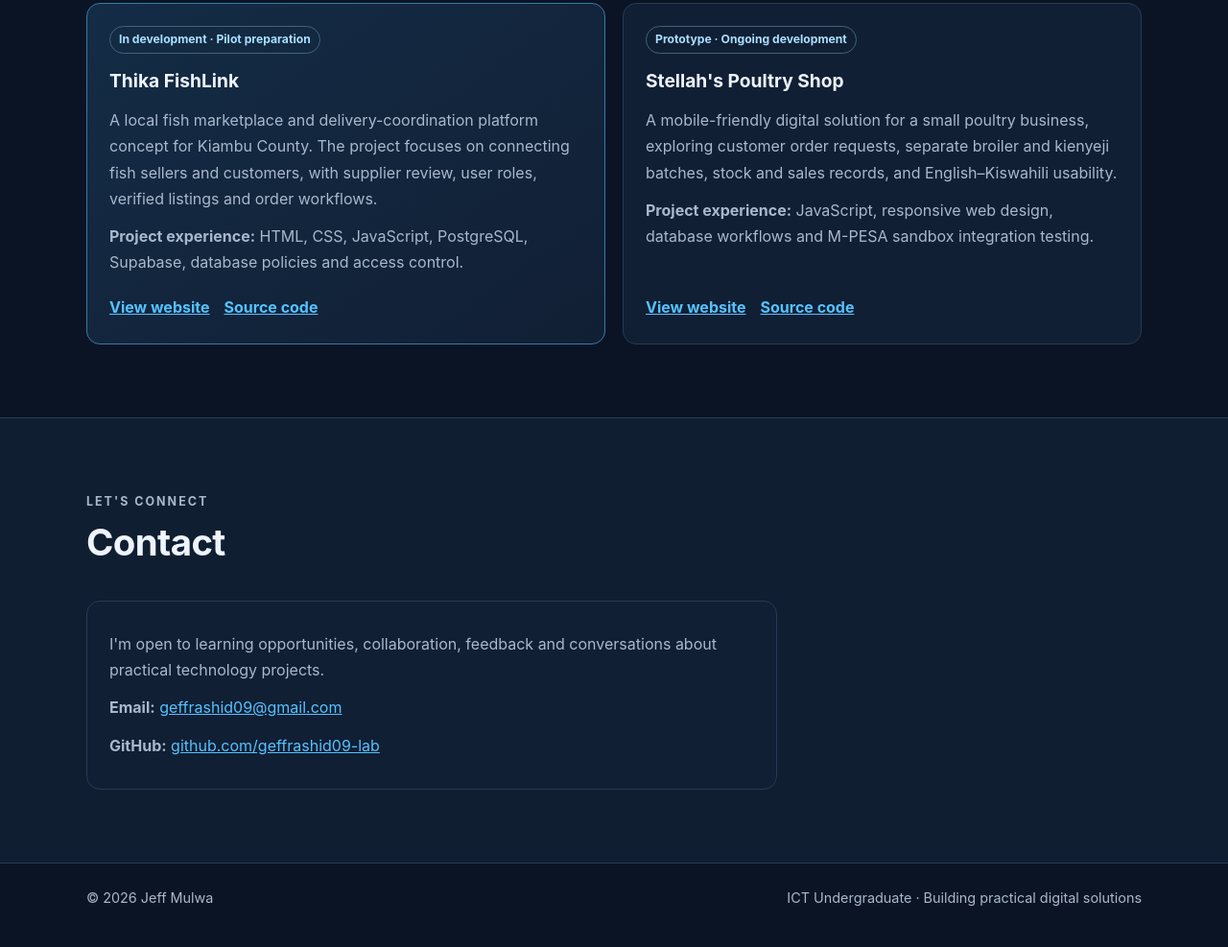
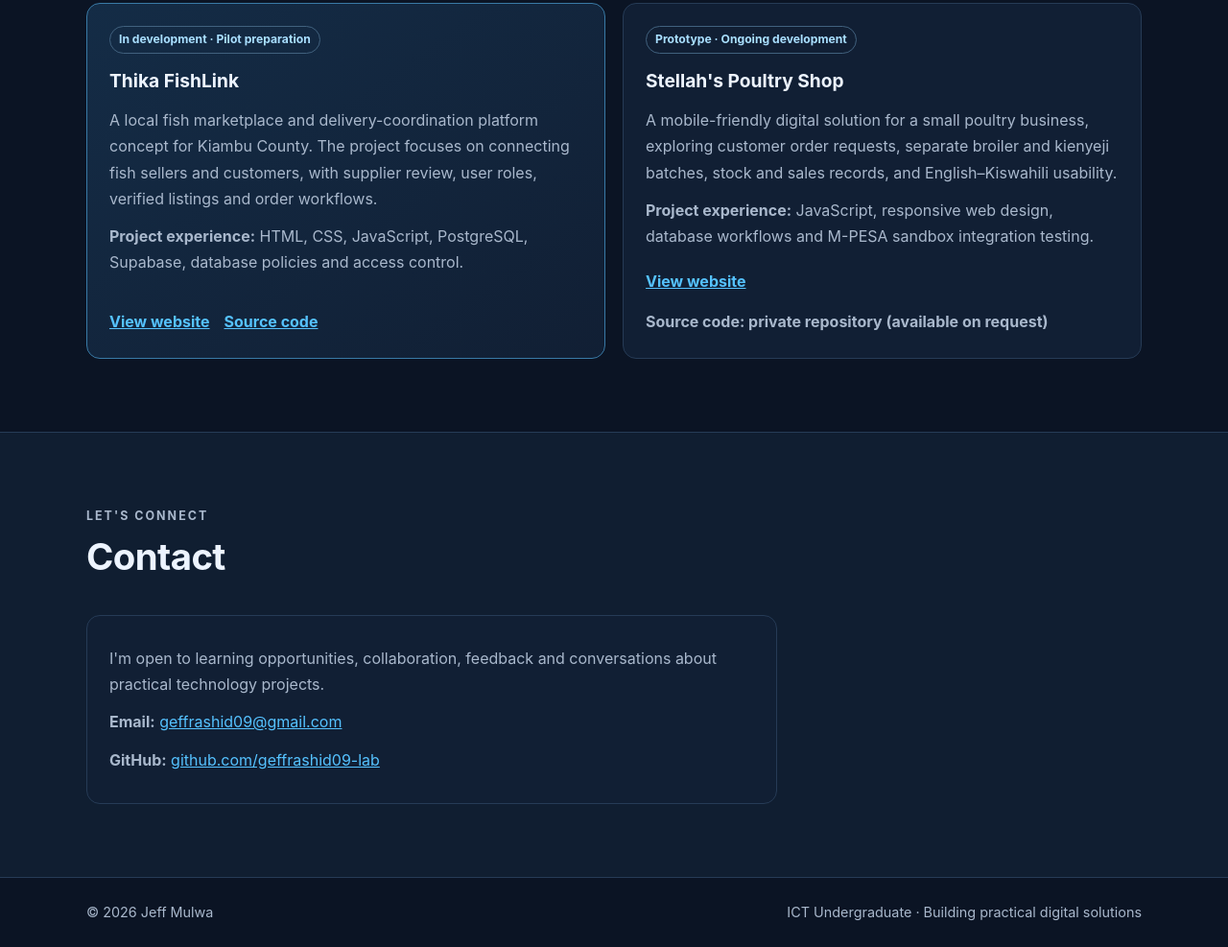
Before and after one commit to geffrashid09-lab/Jeff-Mulwa-, a plain HTML site: page index.html in a window 1280 px wide. Shown: the part 3520-4507 px from the top of the page at 96% size. Drawn offline with Linux system fonts and the light colour scheme.

Commit message:
Respect private Stellah repository in portfolio

```diff
--- a/index.html
+++ b/index.html
@@ -26,7 +26,7 @@ section{padding:76px 0}.hero{padding:110px 0 96px;background:radial-gradient(ell
 <section id="achievements"><div class="wrap"><div class="section-head"><p class="eyebrow">Progress through learning</p><h2>Achievements</h2></div><div class="project-grid"><article class="project"><span class="status">Training</span><h3>HudumaBox Entrepreneurship</h3><p>Completed entrepreneurship training and received a certificate.</p></article><article class="project"><span class="status">Digital skills</span><h3>DigiKen</h3><p>Completed digital skills training and received a certificate.</p></article><article class="project"><span class="status">Hackathon</span><h3>Swahilipot 2026</h3><p>Participated in the 2026 hackathon and received a participation certificate.</p></article><article class="project"><span class="status">Practical development</span><h3>Built and deployed web applications</h3><p>Developed and published working web application prototypes using GitHub and Vercel.</p></article><article class="project"><span class="status">Backend practice</span><h3>Database design and access control</h3><p>Gained hands-on experience with PostgreSQL, Supabase, SQL migrations, authentication concepts, role-based permissions and Row Level Security.</p></article><article class="project"><span class="status">Integration testing</span><h3>M-PESA Daraja sandbox</h3><p>Explored an M-PESA payment workflow in the sandbox environment. This is not represented as live payment processing.</p></article></div></div></section>
 <section id="projects"><div class="wrap"><div class="section-head"><p class="eyebrow">Selected work</p><h2>Projects</h2><p class="muted">Two active projects. Their development status is shown honestly.</p></div><div class="project-grid">
 <article class="project featured"><span class="status">In development · Pilot preparation</span><h3>Thika FishLink</h3><p>A local fish marketplace and delivery-coordination platform concept for Kiambu County. The project focuses on connecting fish sellers and customers, with supplier review, user roles, verified listings and order workflows.</p><p><strong>Project experience:</strong> HTML, CSS, JavaScript, PostgreSQL, Supabase, database policies and access control.</p><div class="links"><a href="https://thika-fishlink.vercel.app" target="_blank" rel="noopener noreferrer">View website</a><a href="https://github.com/geffrashid09-lab/thika-fishlink" target="_blank" rel="noopener noreferrer">Source code</a></div></article>
-<article class="project"><span class="status">Prototype · Ongoing development</span><h3>Stellah's Poultry Shop</h3><p>A mobile-friendly digital solution for a small poultry business, exploring customer order requests, separate broiler and kienyeji batches, stock and sales records, and English–Kiswahili usability.</p><p><strong>Project experience:</strong> JavaScript, responsive web design, database workflows and M-PESA sandbox integration testing.</p><div class="links"><a href="https://stellahs-poultry-shop.vercel.app" target="_blank" rel="noopener noreferrer">View website</a><a href="https://github.com/geffrashid09-lab/stellahs-poultry-shop" target="_blank" rel="noopener noreferrer">Source code</a></div></article>
+<article class="project"><span class="status">Prototype · Ongoing development</span><h3>Stellah's Poultry Shop</h3><p>A mobile-friendly digital solution for a small poultry business, exploring customer order requests, separate broiler and kienyeji batches, stock and sales records, and English–Kiswahili usability.</p><p><strong>Project experience:</strong> JavaScript, responsive web design, database workflows and M-PESA sandbox integration testing.</p><div class="links"><a href="https://stellahs-poultry-shop.vercel.app" target="_blank" rel="noopener noreferrer">View website</a><span class="muted">Source code: private repository (available on request)</span></div></article>
 </div></div></section>
 <section class="contact" id="contact"><div class="wrap"><div class="section-head"><p class="eyebrow">Let's connect</p><h2>Contact</h2></div><div class="panel contact-card"><p>I'm open to learning opportunities, collaboration, feedback and conversations about practical technology projects.</p><p><strong>Email:</strong> <a href="mailto:geffrashid09@gmail.com">geffrashid09@gmail.com</a></p><p><strong>GitHub:</strong> <a href="https://github.com/geffrashid09-lab" target="_blank" rel="noopener noreferrer">github.com/geffrashid09-lab</a></p></div></div></section>
 </main><footer><div class="wrap"><span>© 2026 Jeff Mulwa</span><span>ICT Undergraduate · Building practical digital solutions</span></div></footer>
```
